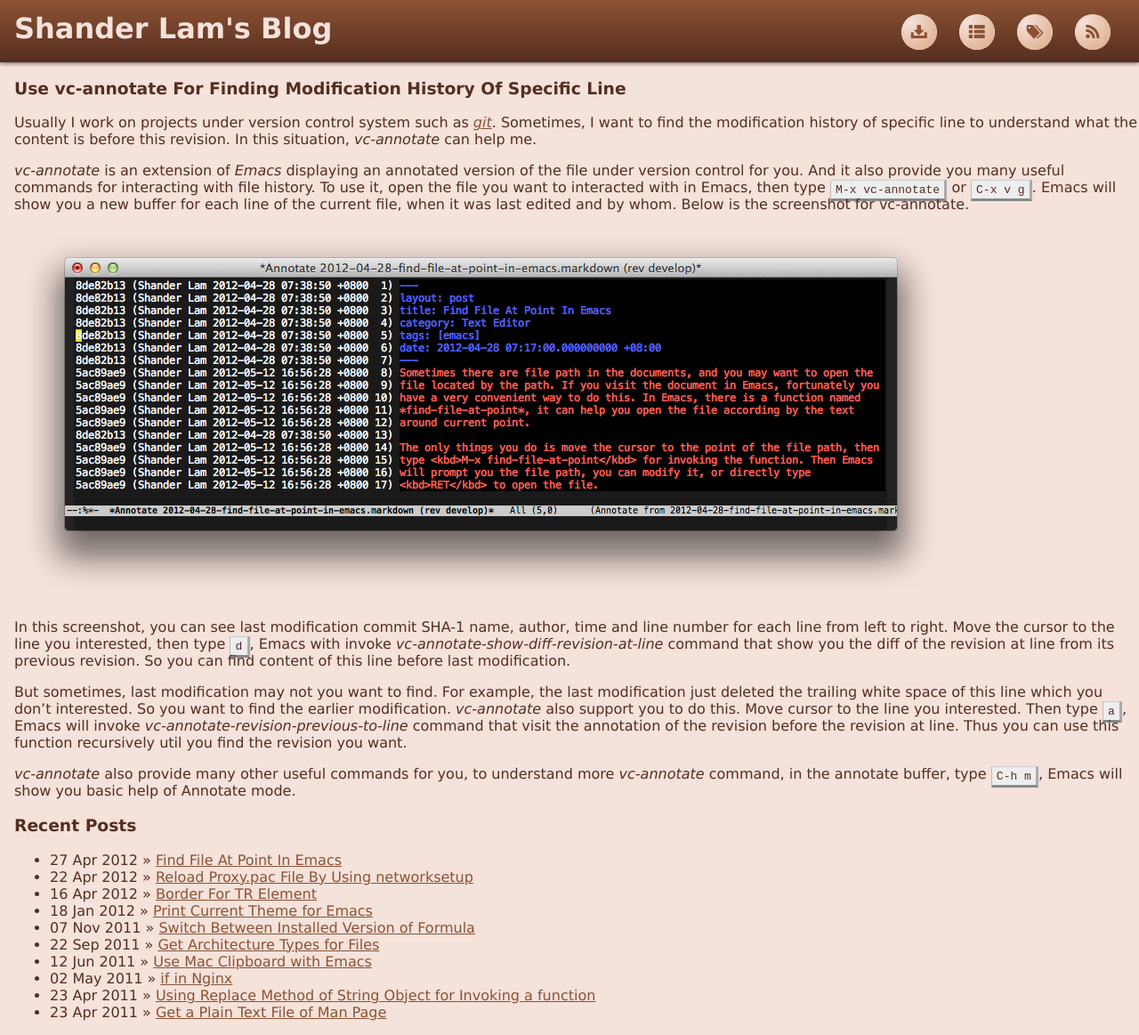
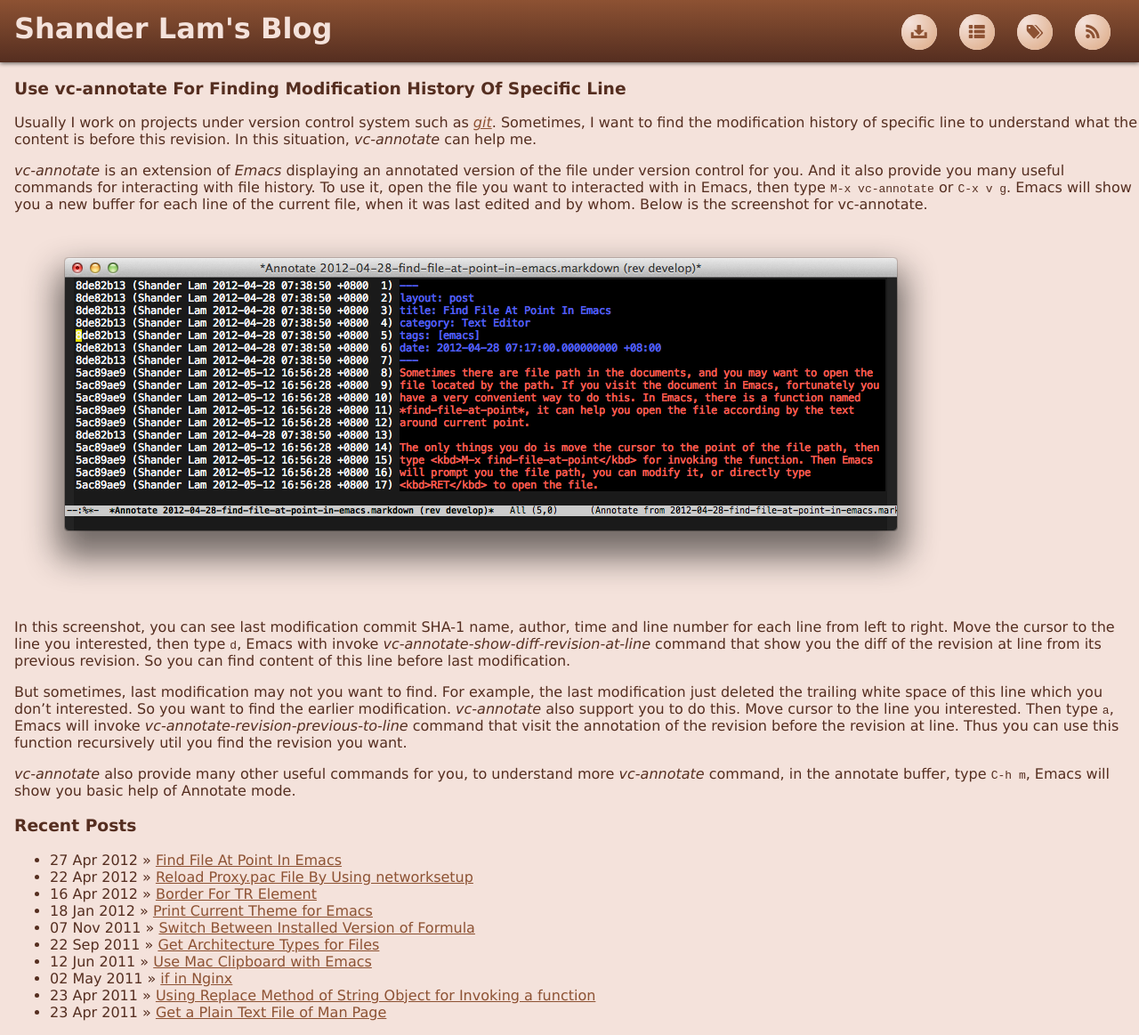
Before and after one commit to shanderlam/shanderlam.github.io, a Jekyll site: the page built from index.html, in a window 1280 px wide. Shown: the whole page at 89% size. Built offline with Jekyll 4.4.1, drawn with Linux system fonts in a browser that asks for light colours.

Commit message:
Remove style for kbd element.

```diff
--- a/css/style.css
+++ b/css/style.css
@@ -130,15 +130,6 @@ a {
     transition-timing-function: ease-out;
 }
 
-kbd {
-    padding: 0.2em 0.4em;
-    white-space: nowrap;
-    background-color: #EEE;
-    border-width: 0.1em 0.3em 0.3em 0.1em;
-    border-style: solid;
-    border-color: #CCC #AAA #888 #BBB;
-}
-
 ::selection {
     background-color: #DCA882;
 }
```
